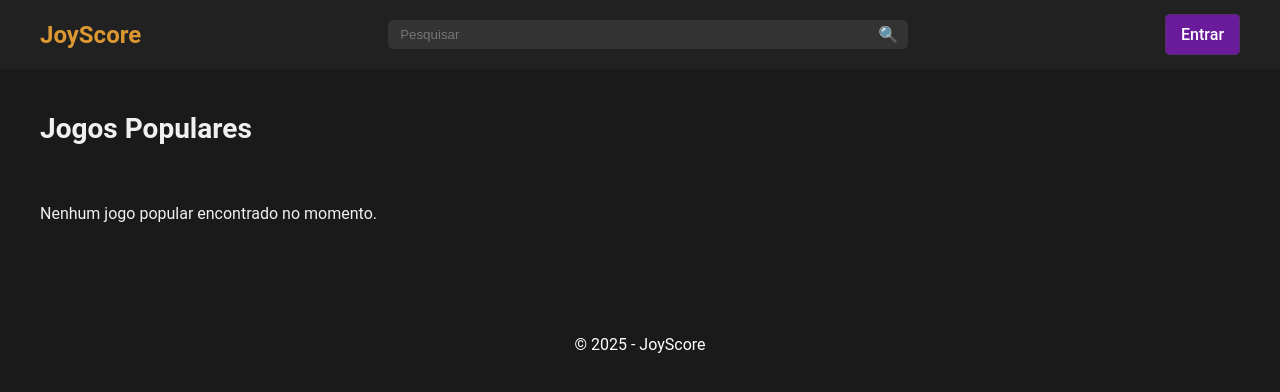
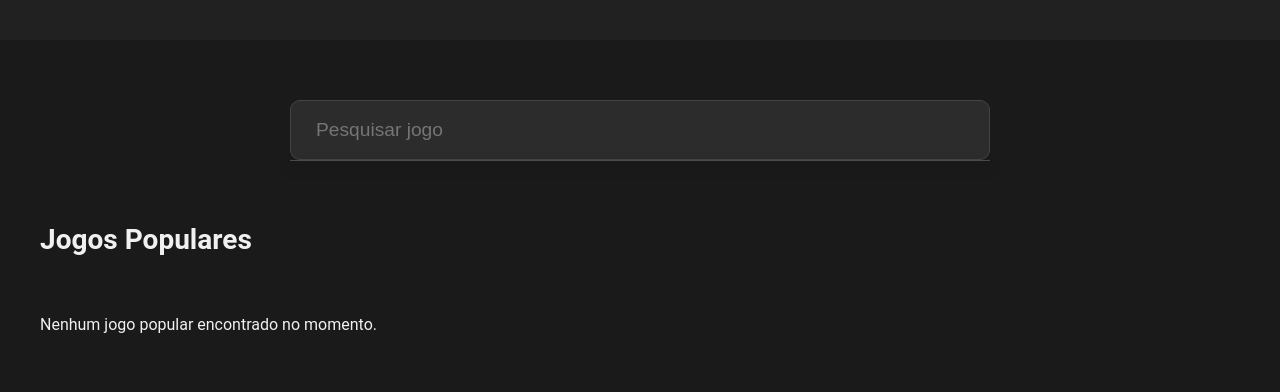
Before and after one commit to Lucascbayma/JoyScore, a Django app: page / in a window 1280 px wide. Shown: the top 392 px of the page. Run offline with Django 4.2, Linux system fonts and the light colour scheme; data that the repository does not hold is empty.

Commit message:
Arrumando HTML e CSS do site de acordo com a nova função

```diff
--- a/jogos/static/jogos/css/style.css
+++ b/jogos/static/jogos/css/style.css
@@ -30,29 +30,11 @@ body {
     color: #f0f0f0;
     text-decoration: none;
     font-weight: 500;
+    transition: color 0.2s ease;
 }
 
-.search-bar {
-    position: relative;
-    display: flex;
-    align-items: center;
-    background-color: #333;
-    border-radius: 5px;
-    padding: 5px 10px;
-    width: 500px;
-}
-
-.search-bar input {
-    background: none;
-    border: none;
-    outline: none;
-    color: #f0f0f0;
-    flex-grow: 1;
-}
-
-.search-bar .search-icon {
-    color: #aaa;
-    margin-left: 10px;
+.nav-link:hover {
+    color: #db9731;
 }
 
 .auth-links a {
@@ -62,6 +44,7 @@ body {
     border-radius: 5px;
     font-weight: 500;
     margin-left: 10px;
+    transition: all 0.2s ease;
 }
 
 .btn-register {
@@ -72,7 +55,6 @@ body {
     background-color: #8e24aa;
     border-color: #8e24aa;
     transform: scale(1.05);
-    transition: all 0.2s ease;
 }
 
 .main-content {
@@ -119,18 +101,24 @@ body {
 
 .card {
     position: relative;
-    width: 200px;
-    height: 280px;
+    width: 300px;
+    height: 200px;
     flex-shrink: 0;
     cursor: pointer;
     border-radius: 8px;
     overflow: hidden;
+    transition: transform 0.3s ease;
+}
+
+.card:hover {
+    transform: translateY(-5px);
+    box-shadow: 0 10px 20px rgba(0, 0, 0, 0.5);
 }
 
 .card img {
     width: 100%;
     height: 100%;
-    object-fit: cover;
+    object-fit: contain;
 }
 
 .rating-badge {
@@ -150,7 +138,7 @@ body {
     bottom: 0;
     left: 0;
     width: 100%;
-    background: rgba(0, 0, 0, 0.7);
+    background: rgba(0, 0, 0, 0.85);
     padding: 10px;
     box-sizing: border-box;
 }
@@ -158,16 +146,94 @@ body {
 .card-title {
     font-size: 16px;
     font-weight: 700;
+    color:#8e24aa;
 }
 
 .card-subtitle {
     font-size: 12px;
     color: #aaa;
 }
+
 footer {
-  background-color: #1a1a1a;
-  padding: 10px;
-  text-align: center;
-  color: white;
-  height: 40px;
+    background-color: #212121;
+    padding: 10px;
+    text-align: center;
+    color: #f0f0f0;
+    height: 40px;
+    margin-top: 20px;
 }
+
+.search-section{
+    position: relative;
+    max-width: 700px;
+    margin: 40px auto;
+}
+
+#game-search-input{
+    width: 100%;
+    padding: 18px 25px;
+    font-size: 1.2em;
+    color: #f0f0f0;
+    background-color: #2c2c2c;
+    border: 1px solid #444;
+    border-radius: 10px;
+    box-sizing: border-box;
+    transition: border-color 0.3s ease;
+}
+
+#game-search-input:focus{
+    border-color: purple;
+}
+
+#autocomplete-results{
+    position: absolute;
+    top: 100%;
+    left: 0;
+    right: 0;
+    z-index: 1000;
+    background: #333333;
+    border: 1px solid #4a4a4a;
+    border-top: none;
+    max-height: 450px;
+    overflow-y: auto;
+    box-shadow: 0 6px 12px rgba(0, 0, 0, 0.6);
+    border-radius: 0 0 10px 10px;
+}
+
+.autocomplete-item{
+    display: flex;
+    align-items: center;
+    padding: 12px 15px;
+    color: #f0f0f0;
+    text-decoration: none;
+    cursor: pointer;
+    transition: background-color 0.2s ease, color 0.2s ease;
+}
+
+.autocomplete-item:hover, .autocomplete-item:focus{
+    background-color: #4a4a4a;
+    color:#8e24aa;
+}
+
+.autocomplete-img{
+    width: 70px;
+    height: 45px;
+    object-fit: cover;
+    margin-right: 15px;
+    border-radius: 4px;
+    border: 1px solid #555;
+}
+
+.autocomplete-loading,
+.autocomplete-item.error,
+.autocomplete-item:not(a){
+    padding: 15px;
+    text-align: center;
+    color: #aaa;
+    font-style: italic;
+}
+
+.autocomplete-item.error {
+    color: #ff5555;
+    font-weight: bold;
+}
--- a/jogos/templates/Home.html
+++ b/jogos/templates/Home.html
@@ -1,8 +1,13 @@
-{%extends 'base.html'%}
+{% extends 'base.html' %}
+{% load static %}
+{% block title %}Início - JoyScore{% endblock %}
 
-{%block title%}Início - JoyScore{%endblock%}
+{% block content %}
+    <section class="search-section">
+        <input type="text" id="game-search-input" placeholder="Pesquisar jogo">
+        <div id="autocomplete-results"></div>
+    </section>
 
-{%block content%}
     <section class="content-section">
         <div class="section-header">
             <h2 class="section-title">Jogos Populares</h2>
@@ -23,4 +28,8 @@
 
         </div>
     </section>
-{%endblock%}
+{% endblock %}
+
+{% block extra_scripts %}
+    <script src="{% static 'jogos/js/autocomplete.js' %}"></script>
+{% endblock %}
--- a/jogos/templates/base.html
+++ b/jogos/templates/base.html
@@ -10,22 +10,18 @@
 <body>
 
     <header class="header">
-        <div class="logo">JoyScore</div>
-        <div class="search-bar">
-            <input type="text" placeholder="Pesquisar">
-            <span class="search-icon">🔍</span>
-        </div>
-        <div class="auth-links">
-            <a href="#" class="btn-register">Entrar</a>
-        </div>
-    </header>
+        </header>
 
     <main class="main-content">
         {% block content %}
         {% endblock %}
     </main>
+
     <footer>
-        <p> &copy; 2025 - JoyScore</p>
-    </footer>
+      </footer>
+
+    {% block extra_scripts %}
+    {% endblock %}
+
 </body>
 </html>
```
